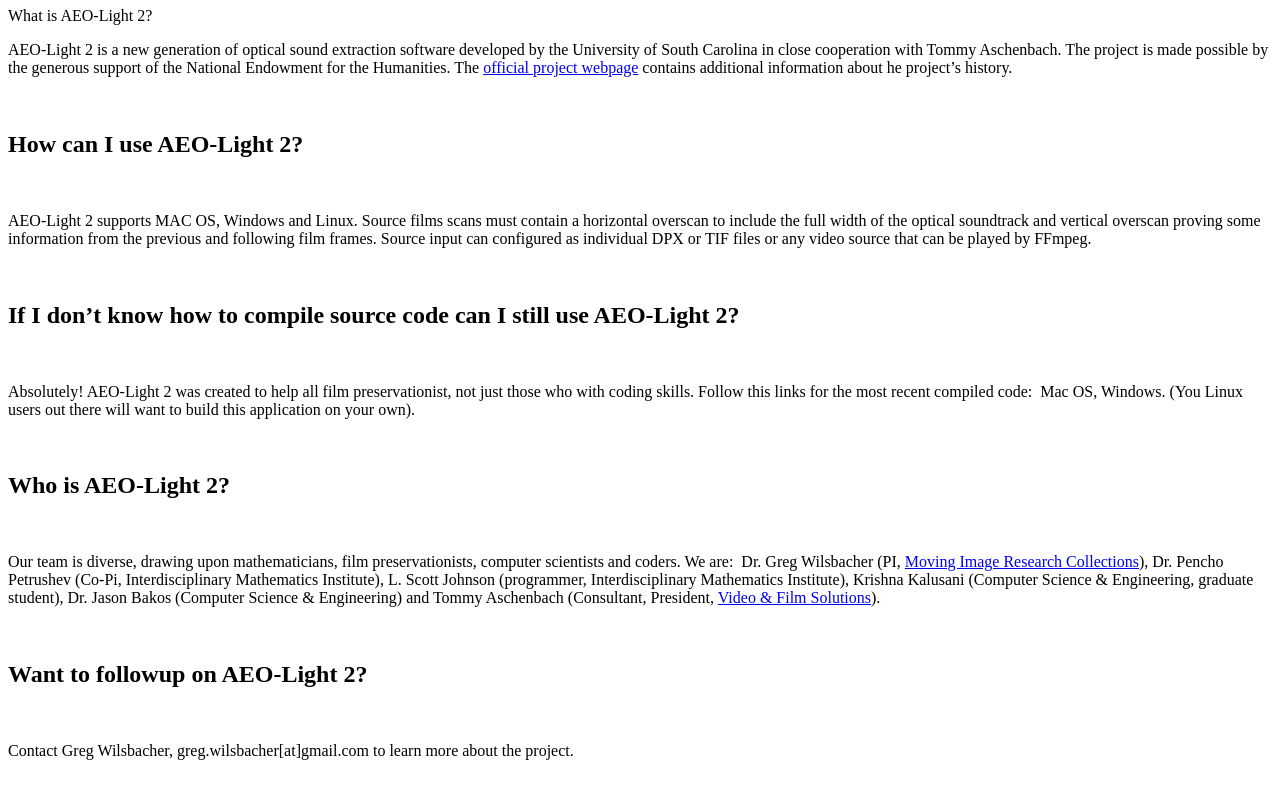
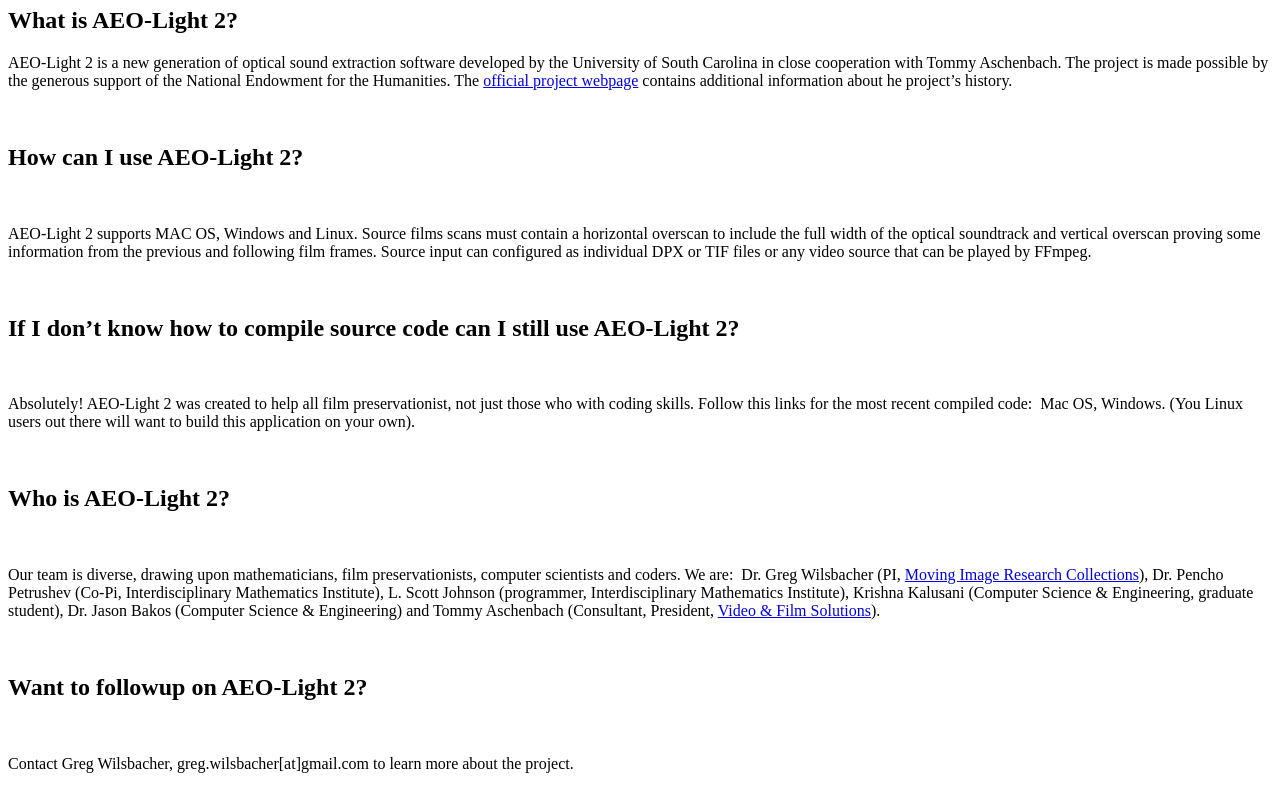
Before and after one commit to sjohnson-imi/GitPagesStub, a plain HTML site: page index.html in a window 1280 px wide. Shown: the part 73-862 px from the top of the page. Drawn offline with Linux system fonts and the light colour scheme.

Commit message:
Update index.html

```diff
--- a/index.html
+++ b/index.html
@@ -8,7 +8,7 @@
 <p>
   </p>
 
-<h>What is AEO-Light 2?</h>
+<h2>What is AEO-Light 2?</h2>
 
 <p>AEO-Light 2 is a new generation of optical sound extraction
 software developed by the University of South Carolina in close cooperation
```
